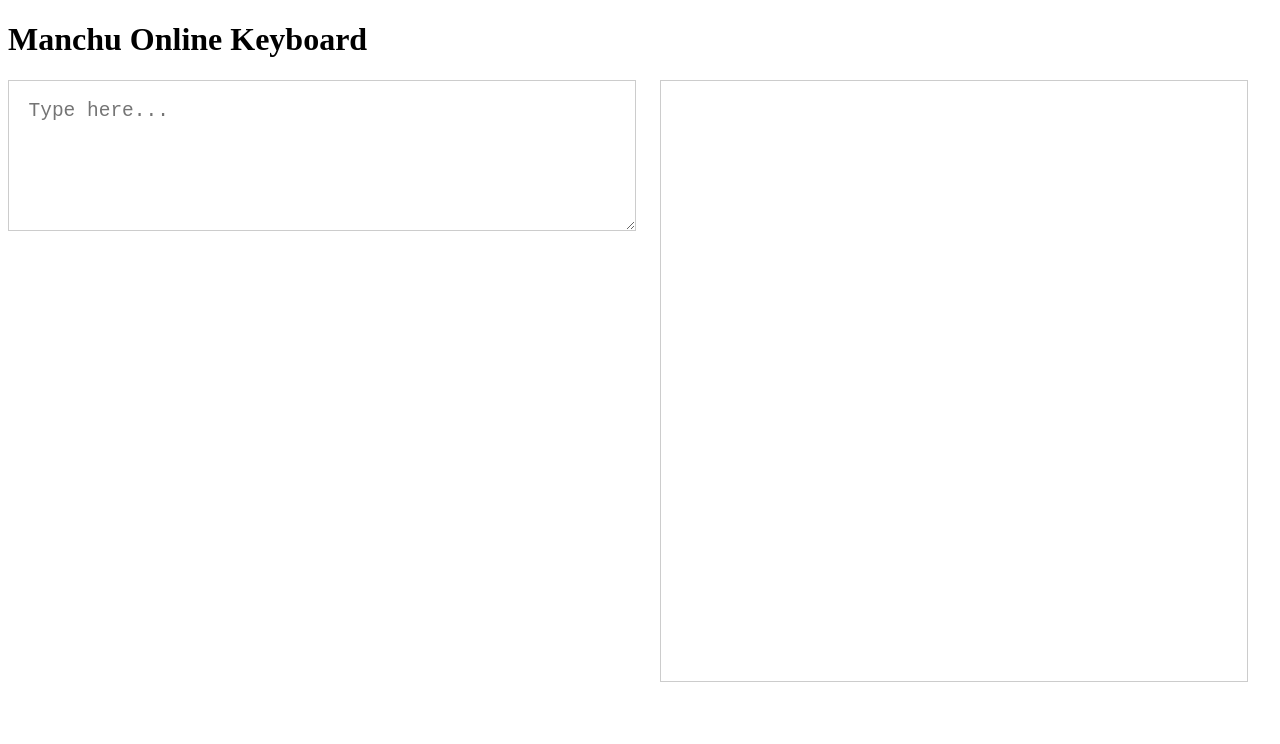
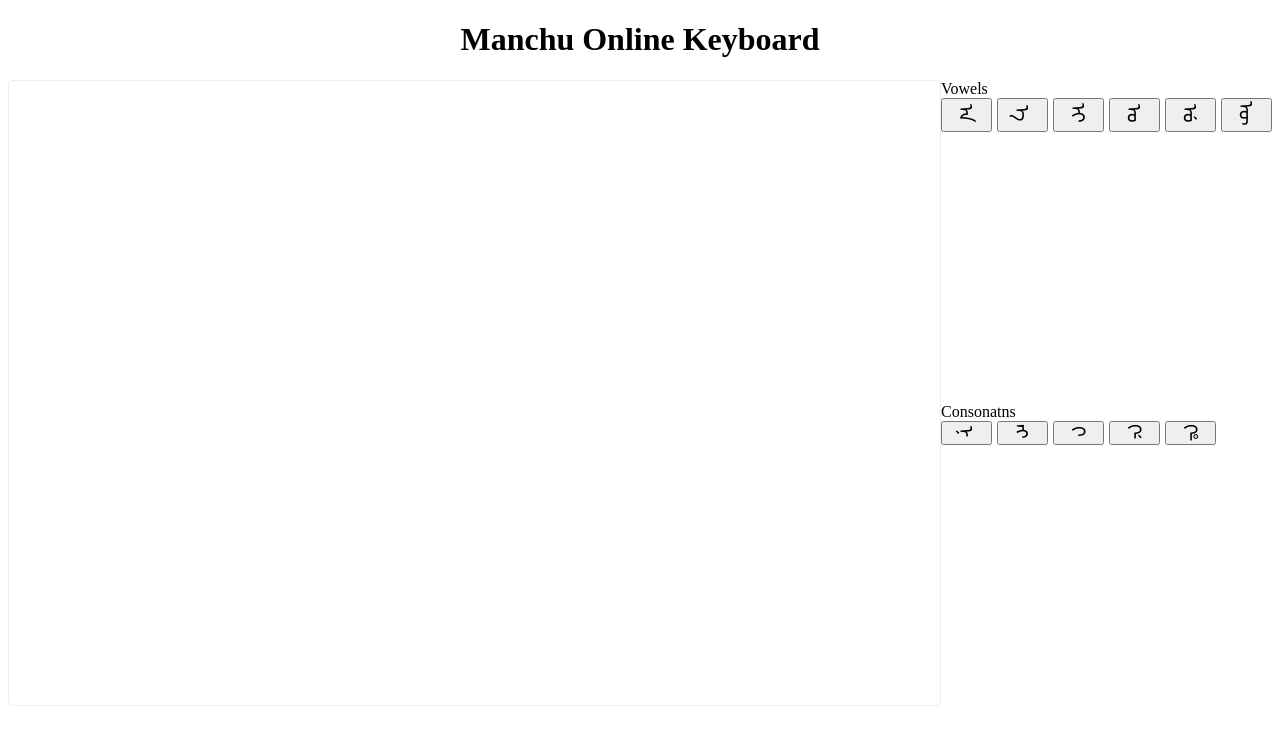
Before and after one commit to sj-h4/manchu-online-keyboard, a SvelteKit app: page / in a window 1280 px wide. Shown: the top 744 px of the page. Built offline with nearby package versions, Linux system fonts and the light colour scheme.

Commit message:
キーを追加

```diff
--- a/src/routes/+page.svelte
+++ b/src/routes/+page.svelte
@@ -1,31 +1,35 @@
 <script lang="ts">
-    let input = '';
+	import ManchuKeyboard from './ManchuKeyboard.svelte';
+
+  let text: string;
+
+  function handleCharacter(event: CustomEvent) {
+    text += event.detail.character;
+  }
 </script>
 
 <h1>Manchu Online Keyboard</h1>
 
-<div id="manchu-text-container">
-    <textarea id="input" class="manchu-item" rows="5" cols="35" placeholder="Type here..." bind:value={input}></textarea>
-    <p class="manchu-text manchu-item">{input}</p>
+<div class="manchu-text-container">
+  <div class="manchu-text manchu-item" contenteditable="true" bind:innerText={text}></div>
+	<div>
+		<ManchuKeyboard on:clickedCharacter={handleCharacter} />
+	</div>
 </div>
 
 <style lang="scss">
-  textarea {
-    max-width: 100%;
-    max-height: 100%;
-    border: none;
-    padding: 1em;
-    font-size: 1.5em;
-    border: solid 1px #ccc;
+  @import url('https://fonts.googleapis.com/css2?family=Noto+Sans+Mongolian&display=swap');
+	h1 {
+		text-align: center;
 	}
 
-  p {
-    white-space: pre-wrap;
-    overflow: scroll;
-    border: solid 1px #ccc;
+  [contenteditable] {
+		padding: 0.5em;
+		border: 1px solid #eee;
+		border-radius: 4px;
 	}
 
-  #manchu-text-container {
+	.manchu-text-container {
 		display: flex;
 		flex-direction: row;
 		align-items: flex-start;
@@ -38,6 +42,7 @@
 	.manchu-text {
 		height: 600px;
 		writing-mode: vertical-lr;
+    font-family: 'Noto Sans Mongolian', sans-serif;
 		font-size: 1.5em;
 	}
 </style>
--- /dev/null
+++ b/src/routes/Key.svelte
@@ -0,0 +1,23 @@
+<script lang="ts">
+    import { createEventDispatcher } from "svelte";
+
+    export let character: string;
+
+    const dispatch = createEventDispatcher();
+    function handleClick() {
+        dispatch("clickedCharacter", {
+            character: character,
+        })
+    }
+</script>
+
+<button type="button" on:click={handleClick}>
+    <span class="manchu-character">{character}</span>
+</button>
+
+<style lang="scss">
+    .manchu-character {
+        font-size: 1.5em;
+        writing-mode: vertical-lr;
+    }
+</style>
--- /dev/null
+++ b/src/routes/ManchuKeyboard.svelte
@@ -0,0 +1,32 @@
+<script lang="ts">
+	import Key from "./Key.svelte";
+</script>
+
+<div>
+	<div>Vowels</div>
+	<div class="manchu-keyboard-container">
+		 <Key on:clickedCharacter character="ᠠ" />
+		 <Key on:clickedCharacter character="ᠡ" />
+		 <Key on:clickedCharacter character="ᠢ" />
+		 <Key on:clickedCharacter character="ᠣ" />
+		 <Key on:clickedCharacter character="ᡠ" />
+		 <Key on:clickedCharacter character="ᠥ" />
+	</div>
+	<div>Consonatns</div>
+	<div class="manchu-keyboard-container">
+		<Key on:clickedCharacter character="&#x1828" /> <!-- n -->
+		<Key on:clickedCharacter character="&#x1829" /> <!-- ng -->
+		<Key on:clickedCharacter character="&#x1874" /> <!-- k -->
+		<Key on:clickedCharacter character="&#x1864" /> <!-- g -->
+		<Key on:clickedCharacter character="&#x1865" /> <!-- h -->
+	</div>
+</div>
+
+<style lang="scss">
+	.manchu-keyboard-container {
+		display: grid;
+		grid-template-columns: repeat(6, 1fr);
+		grid-template-rows: repeat(8, 1fr);
+		gap: 5px;
+	}
+</style>
```
Lines whose indentation alone changed are shown as unchanged.
